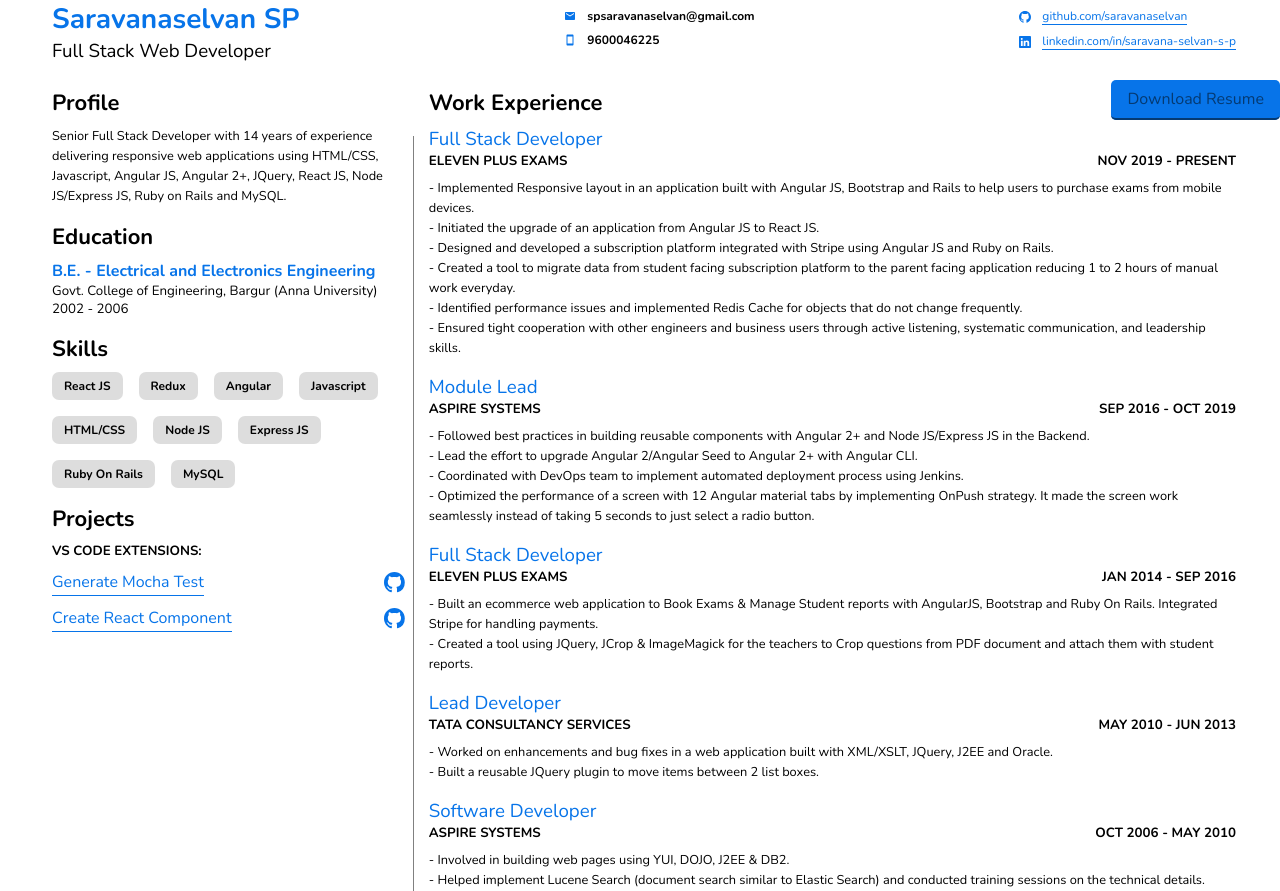
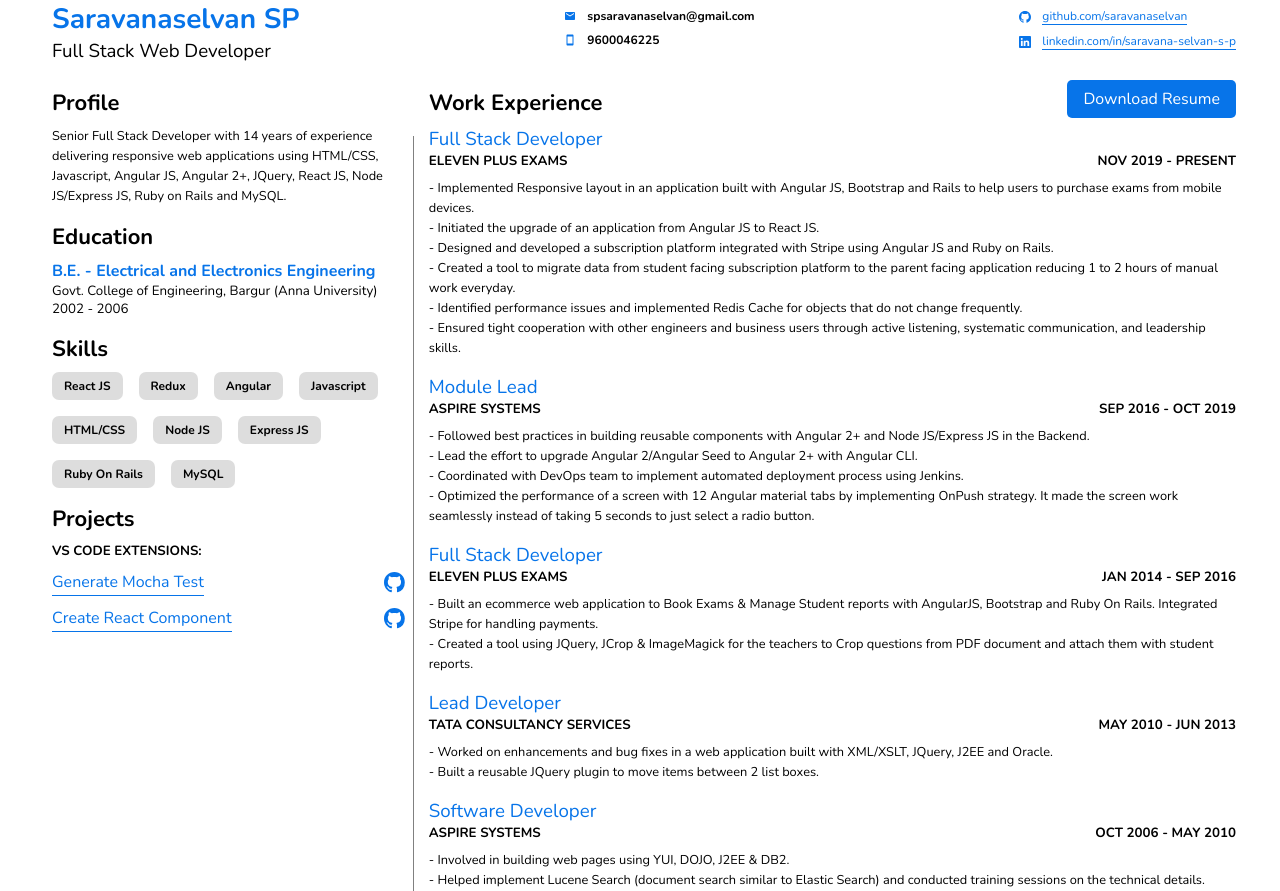
Before and after one commit to saravanaselvan/resume, a React (Create React App) app: page / in a window 1280 px wide. In both pictures the pointer is over the link "Download Resume". Built offline with nearby package versions, Linux system fonts and the light colour scheme.

Commit message:
style fixes

```diff
--- a/src/components/download-resume/download-resume.css
+++ b/src/components/download-resume/download-resume.css
@@ -15,4 +15,6 @@
 
 .download-resume a:hover {
   opacity: 1;
+  color: hsl(var(--clr-white));
+  border: none;
 }
--- a/src/index.css
+++ b/src/index.css
@@ -53,6 +53,7 @@
 .section-2 {
   /* background-color: #ddd; */
   margin-right: 1rem;
+  position: relative;
 }
 
 .resume-container {
```
